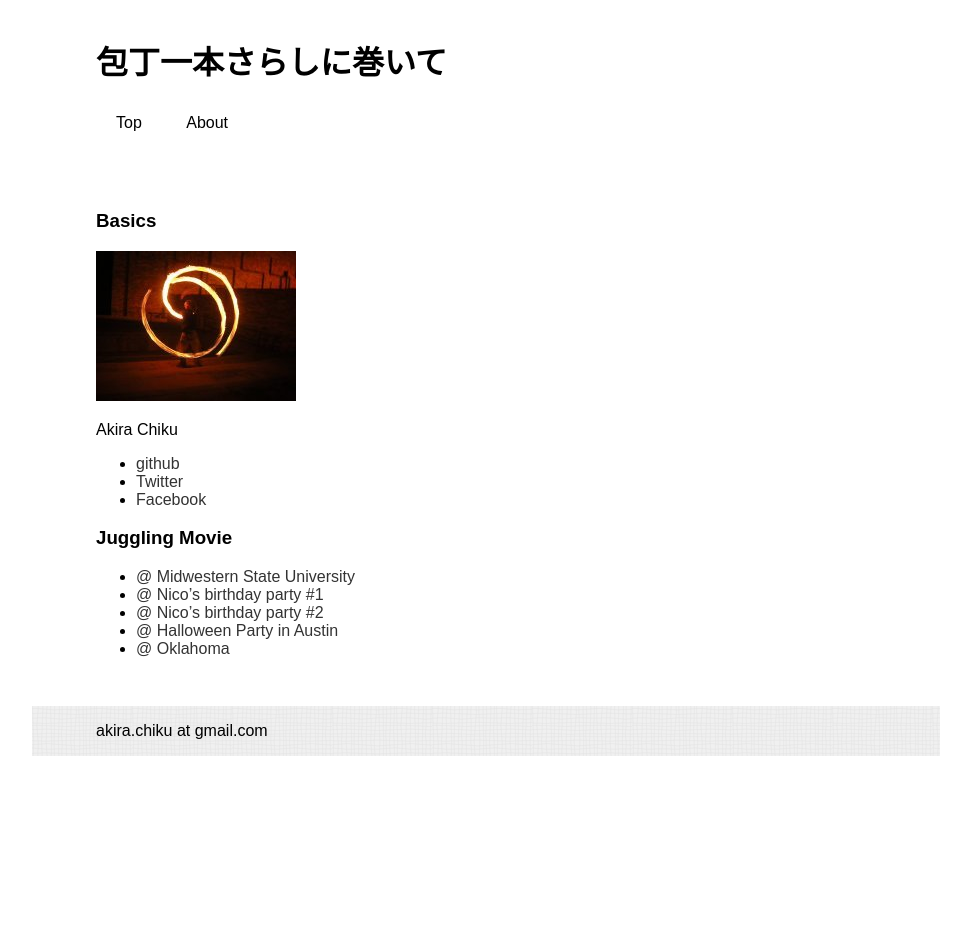
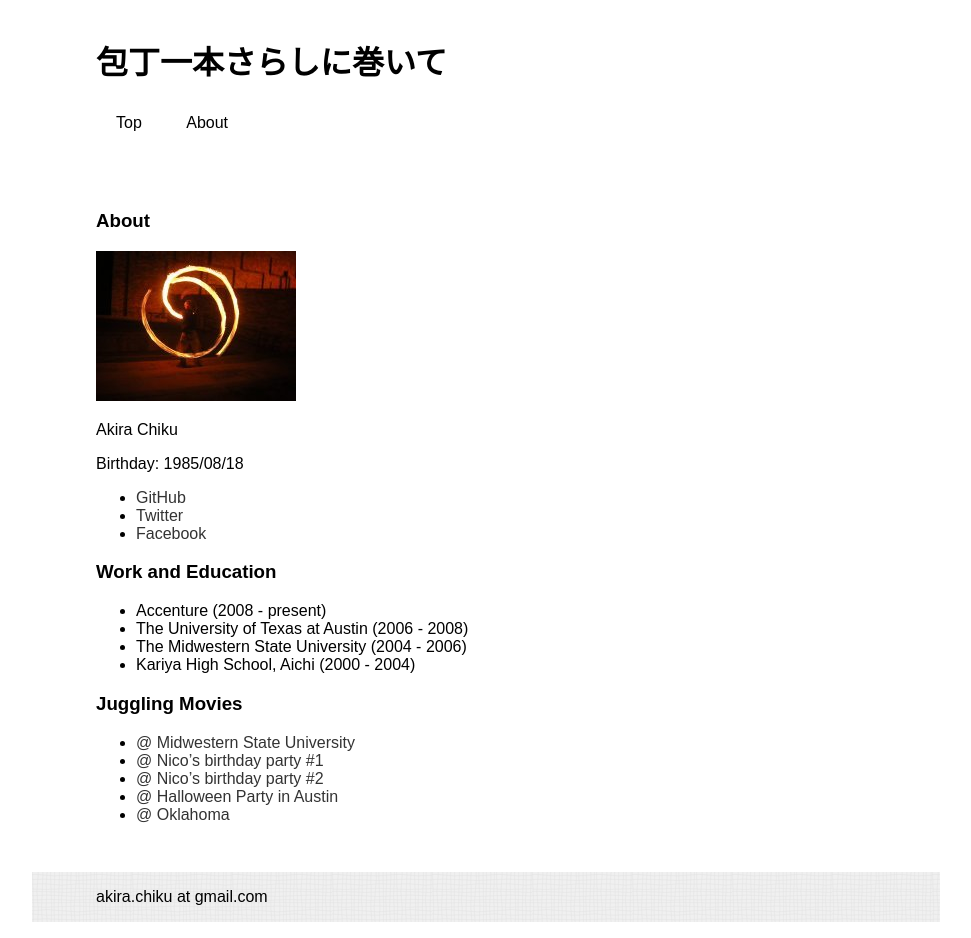
Before and after one commit to achiku/achiku.github.io, a Jekyll site: the page built from about.md, in a window 1280 px wide. Shown: the whole page, without its empty margins (154-1125 px from the left). Built offline with Jekyll 4.4.1, drawn with Linux system fonts in a browser that asks for light colours; before the commit the page ends 900 px from its top, so only the background shows below that.

Commit message:
change style and about

```diff
--- a/about.md
+++ b/about.md
@@ -3,16 +3,25 @@ layout: default
 title: "About"
 ---
 
-### Basics
+### About
 ![achiku](/images/profile_img.jpg)
 
 Akira Chiku
 
-- [github](https://github.com/achiku)
+Birthday: 1985/08/18
+
+- [GitHub](https://github.com/achiku)
 - [Twitter](https://twitter.com/_achiku)
 - [Facebook](https://www.facebook.com/akira.chiku)
 
-### Juggling Movie
+### Work and Education
+
+- Accenture (2008 - present)
+- The University of Texas at Austin (2006 - 2008)
+- The Midwestern State University (2004 - 2006)
+- Kariya High School, Aichi (2000 - 2004)
+
+### Juggling Movies
 - [@ Midwestern State University](http://www.youtube.com/watch?v=w50tsli_XE8)
 - [@ Nico's birthday party #1](http://www.youtube.com/watch?v=cmH-B8VqHWY)
 - [@ Nico's birthday party #2](http://www.youtube.com/watch?v=c2Ph8JyUCgU)
--- a/stylesheets/style.css
+++ b/stylesheets/style.css
@@ -12,6 +12,10 @@ a:hover { color: #ff0000; }
 a:active { color: #ff8000; }
 a { text-decoration: none; }
 
+blockquote {
+    background-color: #D3D3D3;
+}
+
 header, article, footer {
     margin: 0 auto;
     width: 70%;
```
Also changed, not shown: _posts/2013-11-03-start-blog.md (+3 -6 lines), 4 other files.
